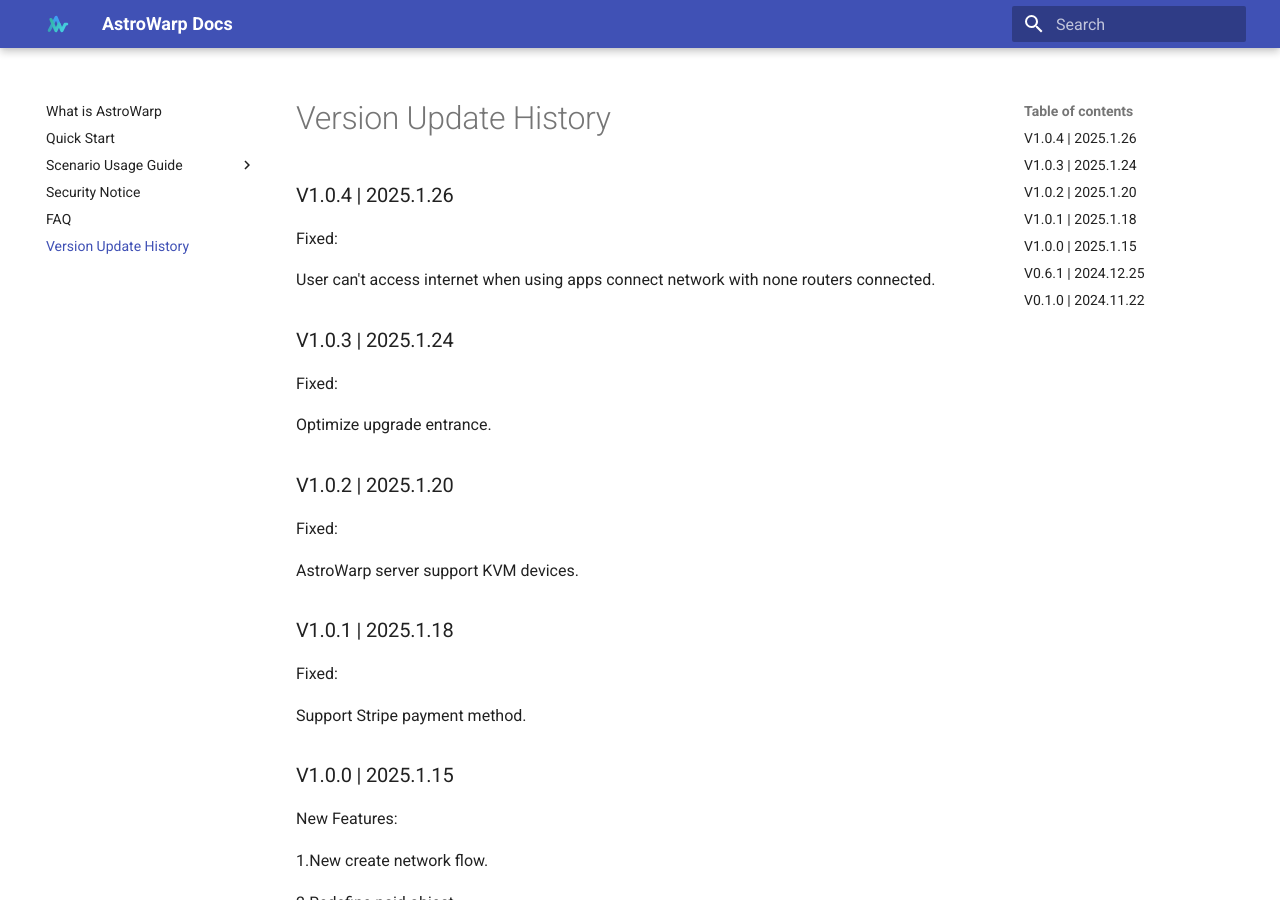
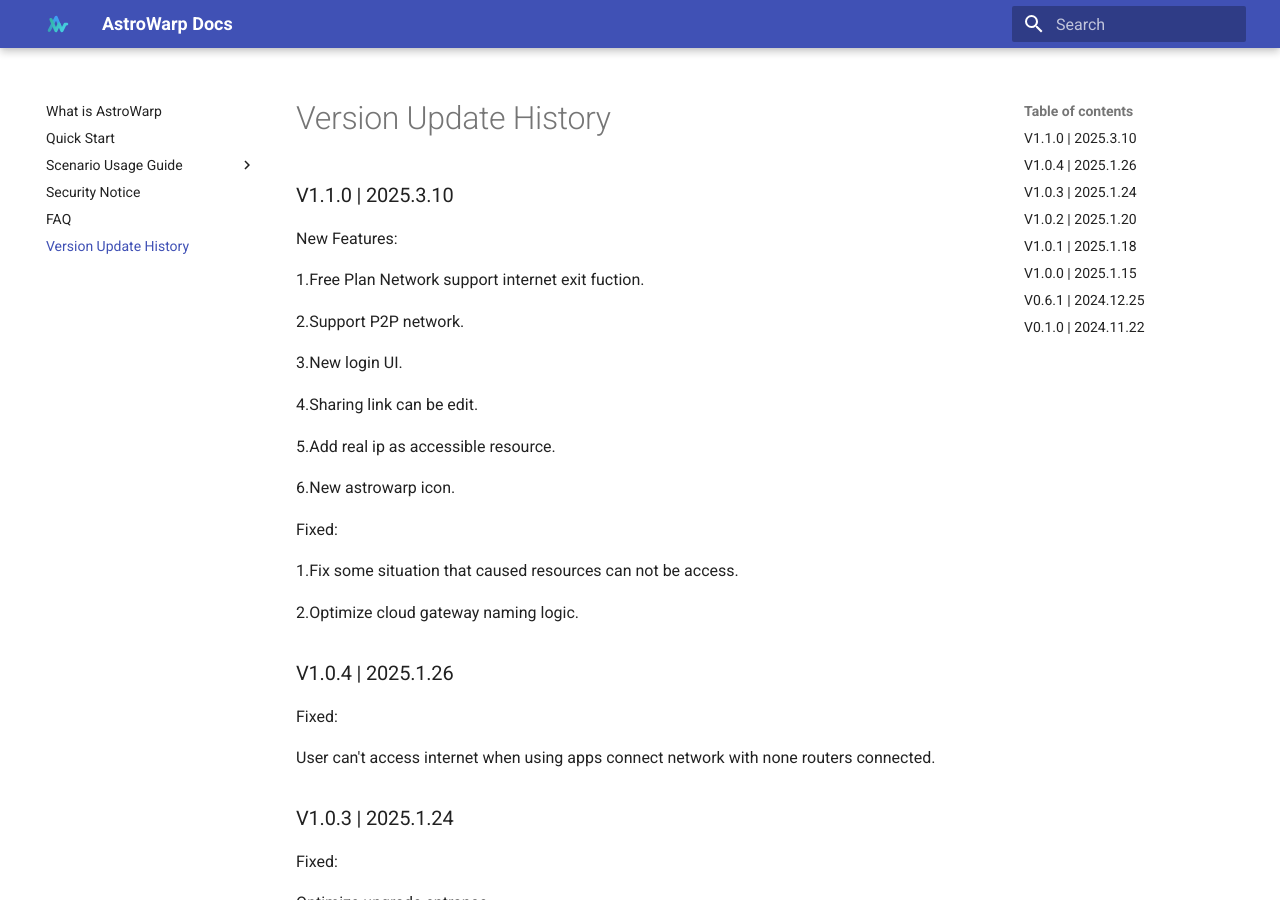
Before and after one commit to gl-inet/docs-astrowarp, an MkDocs documentation site: the page built from docs/version/index.md, in a window 1280 px wide and 900 px high. Built offline with MkDocs 1.6.1 and Material for MkDocs 9.7.7, drawn with Linux system fonts in a browser that asks for light colours; comment, search, counter and statistics services are not loaded; the version menu is left out.

Commit message:
update version info

```diff
--- a/docs/version/index.md
+++ b/docs/version/index.md
@@ -1,3 +1,25 @@
+### V1.1.0 |  2025.3.10
+
+New Features:
+
+1.Free Plan Network support internet exit fuction.
+
+2.Support P2P network.
+
+3.New login UI.
+
+4.Sharing link can be edit.
+
+5.Add real ip as accessible resource.
+
+6.New astrowarp icon.
+
+Fixed:
+
+1.Fix some situation that caused resources can not be access.
+
+2.Optimize cloud gateway naming logic.
+
 ### V1.0.4 | 2025.1.26
 
 Fixed:
```
